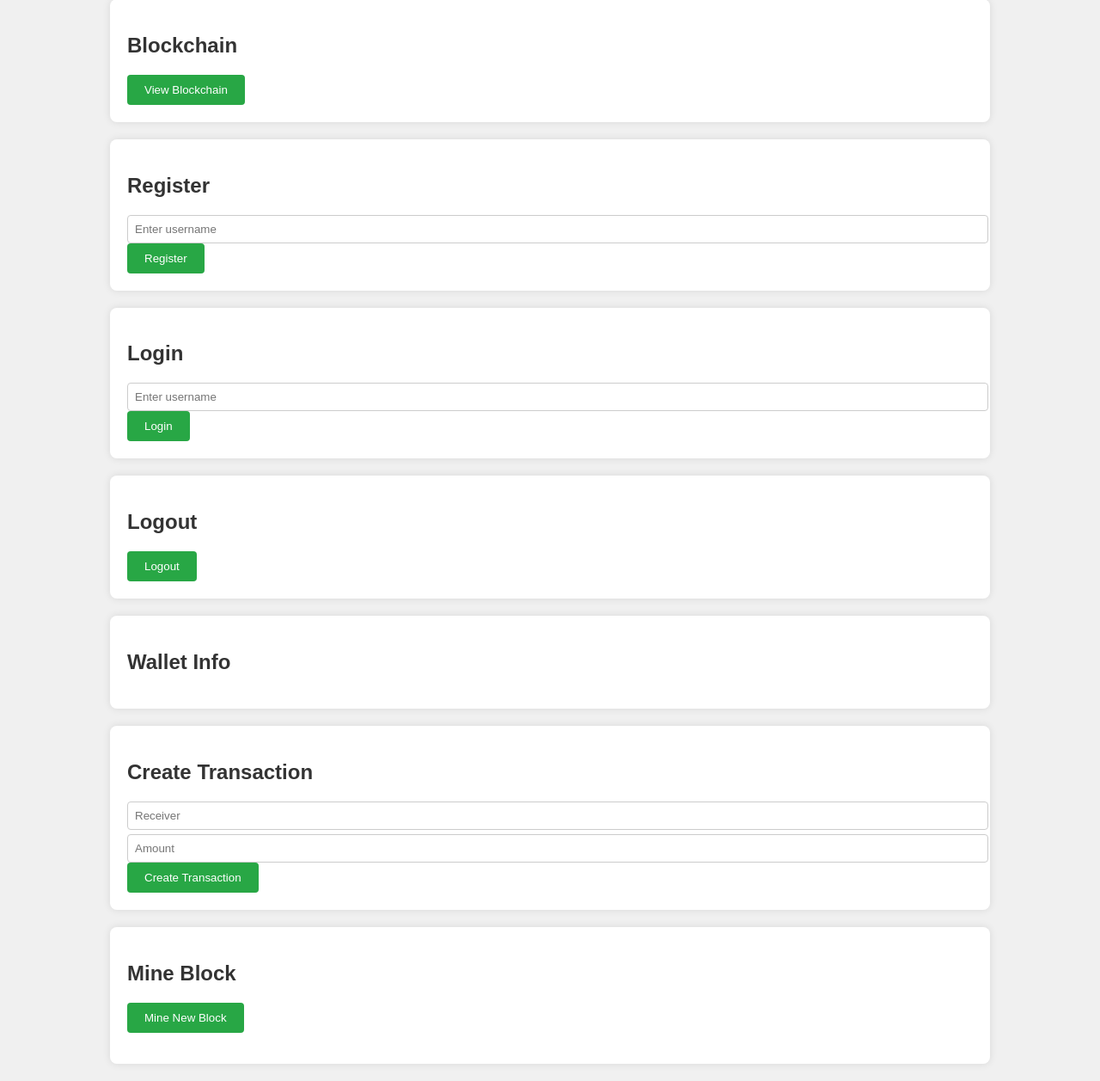
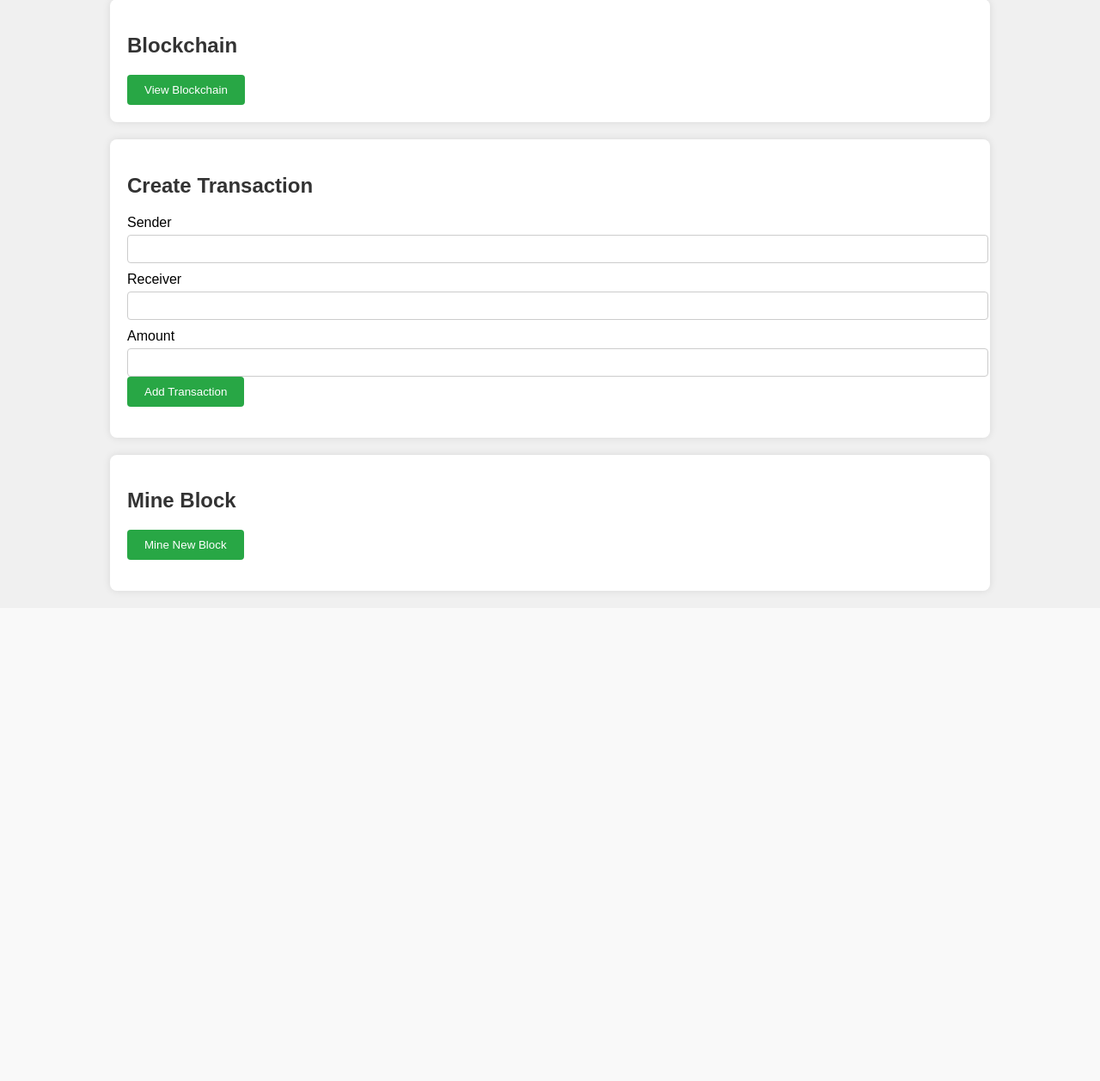
Before and after one commit to RealYash27/Blockchain_Implementation, a Flask app: page / in a window 1280 px wide. Shown: the part 195-1452 px from the top of the page at 86% size. After the commit the page ends 887 px from the top, so only its background shows below. Run offline with Flask 3, Linux system fonts and the light colour scheme.

Commit message:
Update index.html

```diff
--- a/PY_proj/templates/index.html
+++ b/PY_proj/templates/index.html
@@ -31,44 +31,22 @@
             <div id="chain"></div>
         </div>
 
-        <!-- Registration -->
-        <div class="section">
-            <h2>Register</h2>
-            <form id="registerForm" onsubmit="registerUser(event)">
-                <input type="text" id="registerUsername" placeholder="Enter username" required>
-                <button type="submit">Register</button>
-            </form>
-        </div>
-
-        <!-- Login -->
-        <div class="section">
-            <h2>Login</h2>
-            <form id="loginForm" onsubmit="loginUser(event)">
-                <input type="text" id="loginUsername" placeholder="Enter username" required>
-                <button type="submit">Login</button>
-            </form>
-        </div>
-
-        <!-- Logout -->
-        <div class="section">
-            <h2>Logout</h2>
-            <button onclick="logoutUser()">Logout</button>
-        </div>
-
-        <!-- Wallet Info -->
-        <div class="section">
-            <h2>Wallet Info</h2>
-            <p id="walletInfo"></p>
-        </div>
-
         <!-- Transaction-->
         <div class="section">
             <h2>Create Transaction</h2>
             <form id="transactionForm" onsubmit="createTransaction(event)">
-                <input type="text" id="receiver" placeholder="Receiver" required>
-                <input type="number" id="amount" placeholder="Amount" required>
-                <button type="submit">Create Transaction</button>
+                <label for="sender">Sender</label>
+                <input type="text" id="sender" required>
+
+                <label for="receiver">Receiver</label>
+                <input type="text" id="receiver" required>
+
+                <label for="amount">Amount</label>
+                <input type="number" id="amount" required>
+
+                <button type="submit">Add Transaction</button>
             </form>
+            <p id="transactionStatus"></p>
         </div>
 
         <!-- Mining-->
@@ -107,66 +85,23 @@
             });
         }
 
-        async function registerUser(event) {
+        async function createTransaction(event) {
             event.preventDefault();
-            const username = document.getElementById("registerUsername").value;
+            const sender = document.getElementById("sender").value;
+            const receiver = document.getElementById("receiver").value;
+            const amount = document.getElementById("amount").value;
+
             try {
-                const response = await fetch(`${BASE_URL}/register`, {
+                const response = await fetch(`${BASE_URL}/transactions/new`, {
                     method: "POST",
-                    headers: { "Content-Type": "application/x-www-form-urlencoded" },
-                    body: `username=${username}`
+                    headers: { "Content-Type": "application/json" },
+                    body: JSON.stringify({ sender, receiver, amount })
                 });
                 const data = await response.json();
-                alert(data.message);
-                if (data.public_key) {
-                    document.getElementById("walletInfo").innerText = `Public Key: ${data.public_key}`;
-                }
+                document.getElementById("transactionStatus").innerText = data.message;
+                document.getElementById("transactionForm").reset();
             } catch (error) {
-                alert("Registration failed.");
-            }
-        }
-
-        async function loginUser(event) {
-            event.preventDefault();
-            const username = document.getElementById("loginUsername").value;
-            try {
-                const response = await fetch(`${BASE_URL}/login`, {
-                    method: "POST",
-                    headers: { "Content-Type": "application/x-www-form-urlencoded" },
-                    body: `username=${username}`
-                });
-                const data = await response.json();
-                alert(data.message);
-            } catch (error) {
-                alert("Login failed.");
-            }
-        }
-
-        async function logoutUser() {
-            try {
-                const response = await fetch(`${BASE_URL}/logout`);
-                const data = await response.json();
-                alert(data.message);
-                document.getElementById("walletInfo").innerText = "";
-            } catch (error) {
-                alert("Logout failed.");
-            }
-        }
-
-        async function createTransaction(event) {
-            event.preventDefault();
-            const receiver = document.getElementById("receiver").value;
-            const amount = document.getElementById("amount").value;
-            try {
-                const response = await fetch(`${BASE_URL}/create_transaction`, {
-                    method: "POST",
-                    headers: { "Content-Type": "application/json" },
-                    body: JSON.stringify({ receiver, amount })
-                });
-                const data = await response.json();
-                alert(data.message);
-            } catch (error) {
-                alert("Transaction failed.");
+                alert("Failed to create transaction.");
             }
         }
 
```
